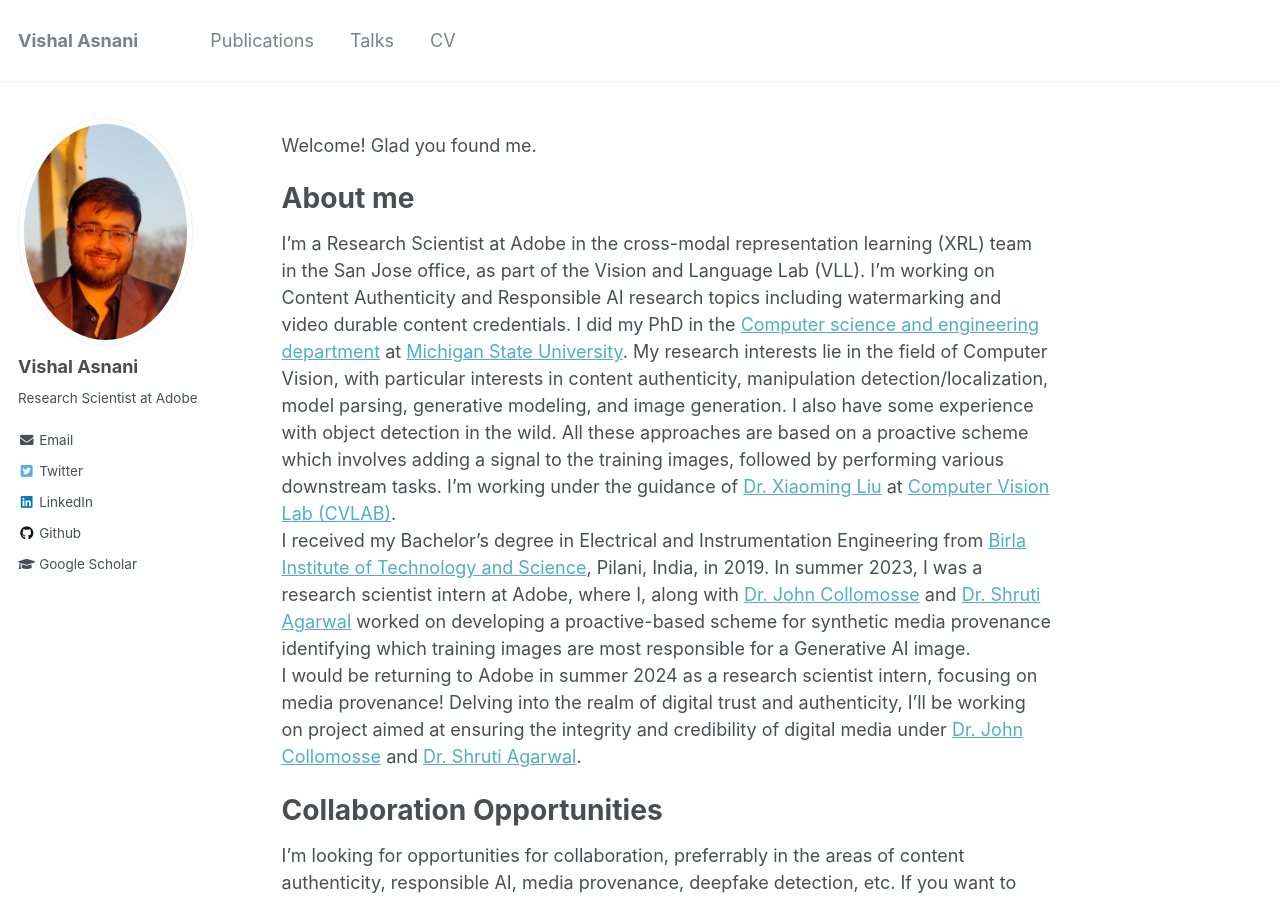
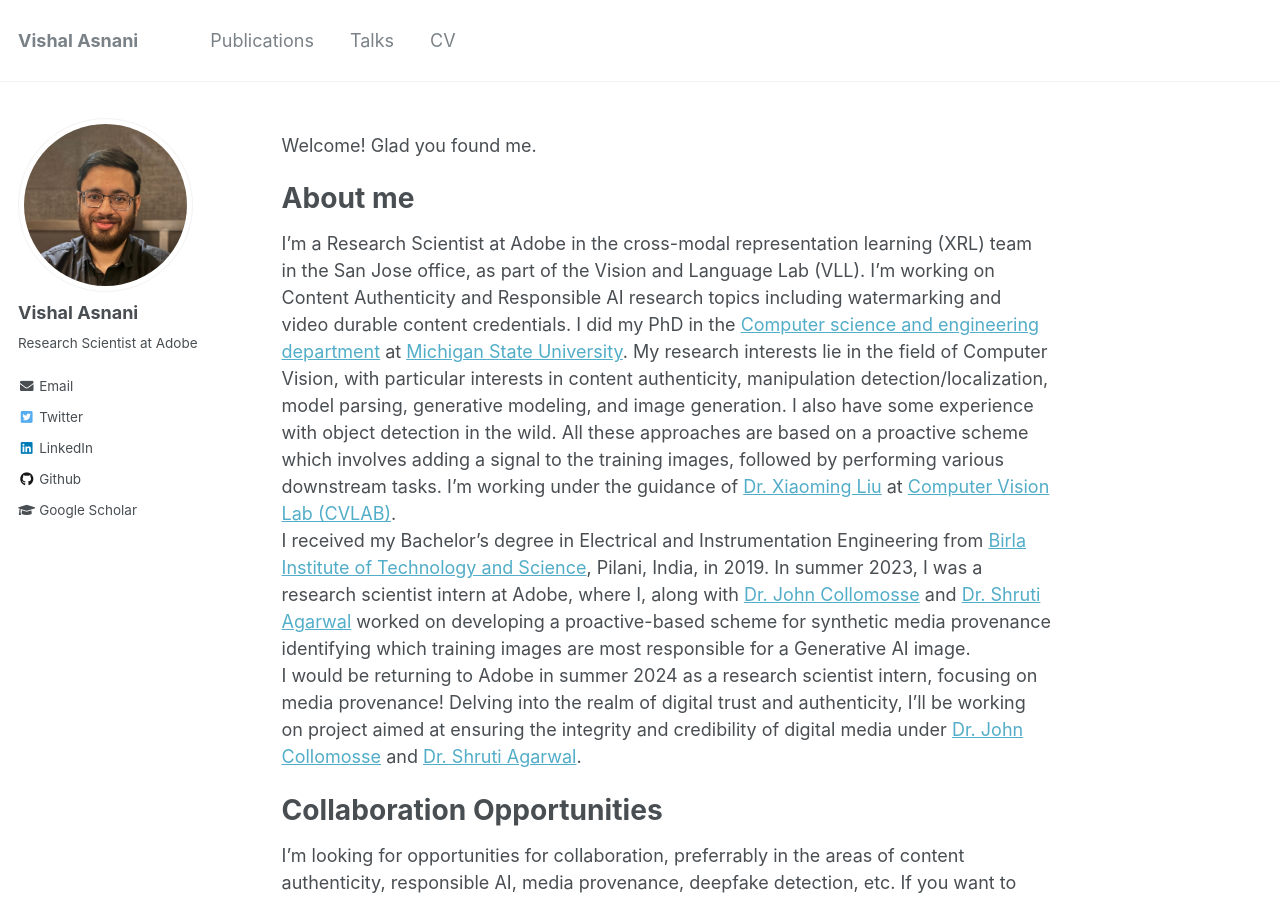
Before and after one commit to vishal3477/vishal3477.github.io, a Jekyll site: the page built from _pages/about.md, in a window 1280 px wide and 900 px high. Built offline with Jekyll 4.4.1, drawn with Linux system fonts in a browser that asks for light colours; a file with an impossible date is left out.

Commit message:
Update _config.yml

```diff
--- a/_config.yml
+++ b/_config.yml
@@ -81,7 +81,7 @@ analytics:
 # Site Author
 author:
   name             : "Vishal Asnani"
-  avatar           : "latest_image.jpeg"
+  avatar           : "headshot.jpeg"
   bio              : "Research Scientist at Adobe"
   location         :
   employer         :
```
